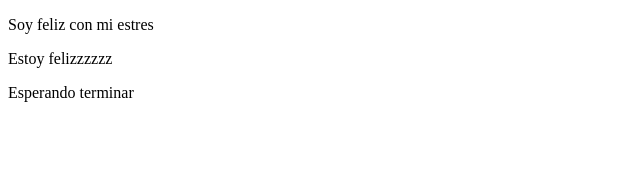
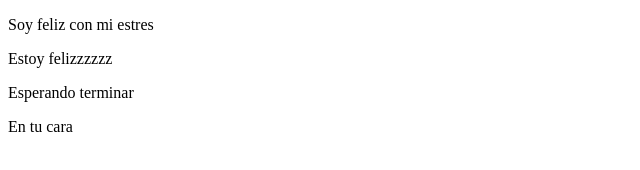
Before and after one commit to gian23pe/g4, a plain HTML site: page index.html in a window 1280 px wide. Shown: the full height of the page, 0-640 px from the left. Drawn offline with Linux system fonts and the light colour scheme.

Commit message:
Commit desde VSC V

```diff
--- a/index.html
+++ b/index.html
@@ -10,5 +10,6 @@
     <p>Soy feliz con mi estres</p>
     <p>Estoy felizzzzzz</p>
     <p>Esperando terminar</p>
+    <p>En tu cara</p>
 </body>
 </html>
```
